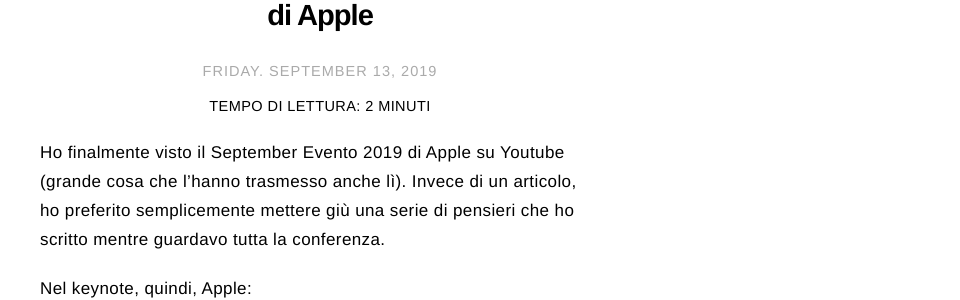
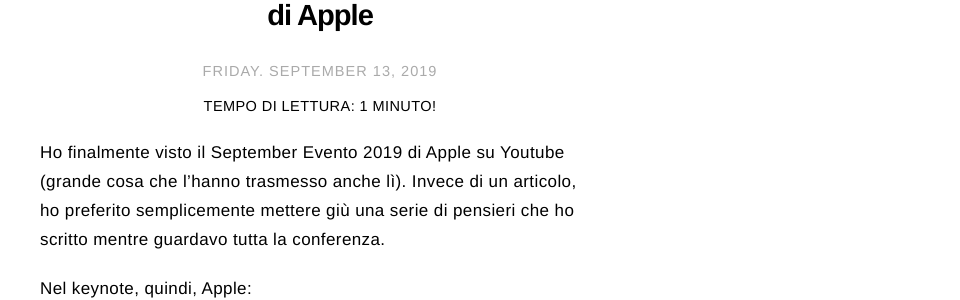
Before and after one commit to iJaack/Jaack, a Jekyll site: the page built from _posts/2019-09-13-considerazioni-apple-keynote-2019.markdown, in a window 1280 px wide and 900 px high. Shown: the part 159-459 px from the top of the window, without its empty margins (320-1280 px from the left). Built offline with Jekyll 4.4.1, drawn with Linux system fonts in a browser that asks for light colours; comment, search, counter and statistics services are not loaded.

Commit message:
Fix tempo di lettura

```diff
--- a/_includes/read-time.html
+++ b/_includes/read-time.html
@@ -1,9 +1,9 @@
 <span class="reading-time" title="Estimated read time">
     {% assign words = content | number_of_words %}
 
-    {% if words < 360 %}
+    {% if words < 500 %}
         Tempo di lettura: 1 minuto!
     {% else %}
-        Tempo di lettura: {{ words | divided_by:200 }} minuti
+        Tempo di lettura: {{ words | divided_by:250 }} minuti
     {% endif %}
 </span>
```
